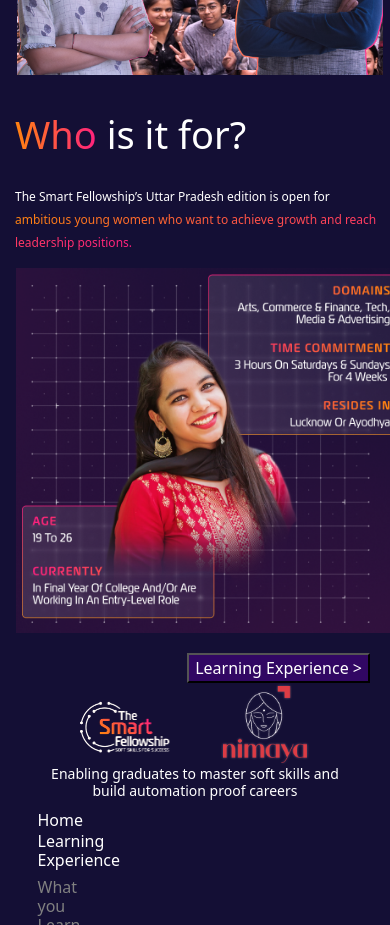
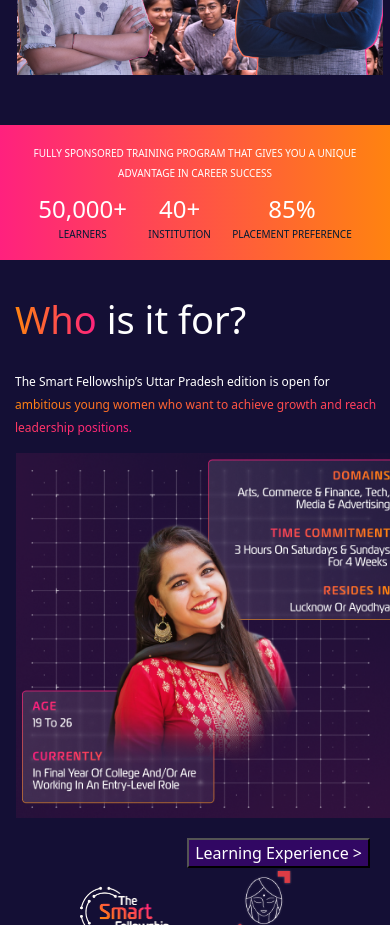
Before and after one commit to sudoarun/smart-fellowship, a React (Create React App) app: page / in a window 390 px wide. Shown: the part 1520-2445 px from the top of the page. Built offline with nearby package versions, Linux system fonts and the light colour scheme.

Commit message:
added sponser banner

```diff
--- a/src/App.css
+++ b/src/App.css
@@ -76,6 +76,30 @@
   border: 0 !important;
   height: 1px;
 }
+.sponser-analysis {
+  background: linear-gradient(to right, #ff217e, #ff8310);
+  text-transform: uppercase;
+  padding: 18px;
+  margin-bottom: 70px;
+}
+.sponser-analysis-main > h1 {
+  font-size: 20px;
+  line-height: 33px;
+  width: 75%;
+  text-align: center;
+}
+.sponser-analysis-main > div {
+  display: flex;
+  justify-content: space-between;
+  width: 60%;
+}
+.analysisFont > span:first-child {
+  font-size: 58px;
+}
+.analysisFont > span:last-child {
+  font-size: 20px;
+  color: #001a34;
+}
 
 @media screen and (max-width: 500px) {
   .choosenContentHeader > div {
@@ -141,4 +165,22 @@
     margin-top: 16px;
     margin-left: 16px;
   }
+  .sponser-analysis-main > div {
+    width: 95%;
+  }
+  .sponser-analysis-main > h1 {
+    font-size: 10px;
+    line-height: 20px;
+    width: unset;
+  }
+  .analysisFont > span:first-child {
+    font-size: 24px;
+  }
+  .analysisFont > span:last-child {
+    font-size: 10px;
+  }
+  .sponser-analysis {
+    margin-top: 50px;
+    margin-bottom: 0;
+  }
 }
--- a/src/components/Home/Footer/Footer.jsx
+++ b/src/components/Home/Footer/Footer.jsx
@@ -6,7 +6,9 @@
     <>
       <div className="footer ">
         <div>
-          <button className="button-box">Learning Experience &gt; </button>
+          <span>
+            <button className="button-box">Learning Experience &gt; </button>
+          </span>
         </div>
         <div className="bottom-footer-box">
           <div className="container-f">
--- a/src/components/Home/Home.jsx
+++ b/src/components/Home/Home.jsx
@@ -92,6 +92,30 @@
           </div>
         </div>
       </section>
+      <section>
+        <div className="sponser-analysis">
+          <div className="container text-white sponser-analysis-main d-flex justify-content-center flex-column align-items-center">
+            <h1>
+              fully sponsored training program that gives you a unique advantage
+              in career success
+            </h1>
+            <div>
+              <span className="d-flex justify-content-center flex-column align-items-center analysisFont">
+                <span>50,000+</span>
+                <span>Learners</span>
+              </span>
+              <span className="d-flex justify-content-center flex-column align-items-center analysisFont">
+                <span>40+</span>
+                <span>institution</span>
+              </span>
+              <span className="d-flex justify-content-center flex-column align-items-center analysisFont">
+                <span>85%</span>
+                <span>placement preference</span>
+              </span>
+            </div>
+          </div>
+        </div>
+      </section>
       <SectionsThird />
       <Footer />
     </div>
```
